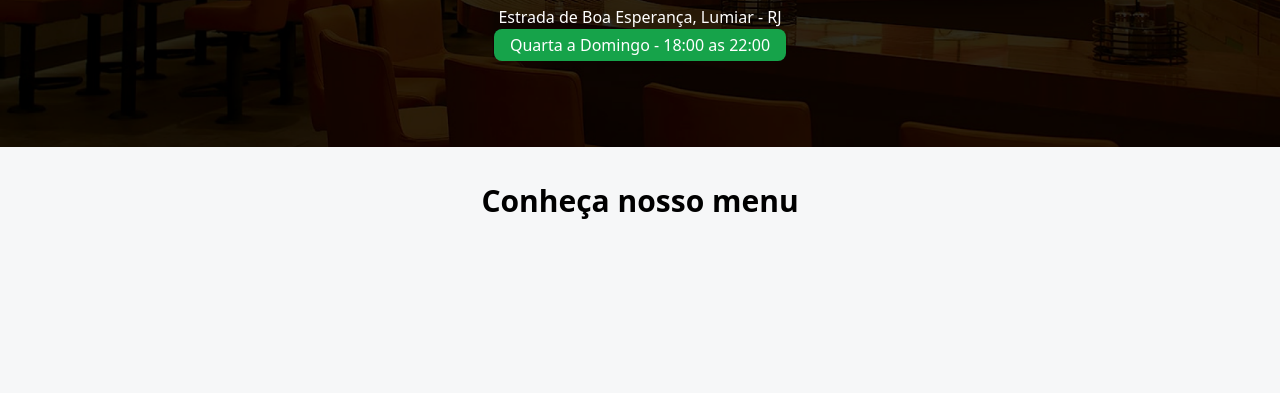
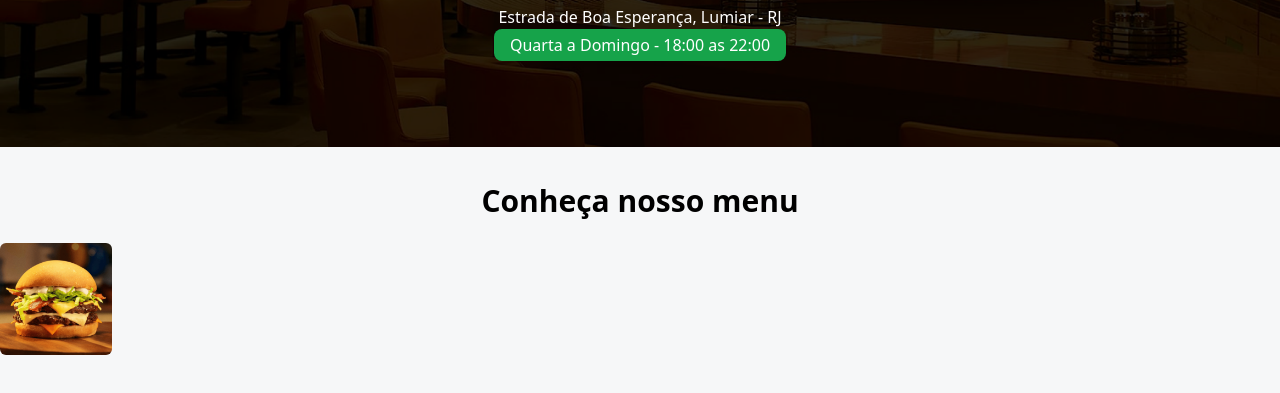
Before and after one commit to Bruno-Assumpcao-Motta/cardapio, a website: page index.html in a window 1280 px wide. Shown: the part 273-666 px from the top of the page. Drawn offline with Linux system fonts and the light colour scheme.

Commit message:
criando imagens dos produtos

```diff
--- a/index.html
+++ b/index.html
@@ -33,6 +33,18 @@
     <div id="menu">
 
         <main>
+            <!-- PRODUTO ITEM -->
+
+            <div>
+                <img
+                src="./assets/hamb-1.png"
+                alt="Hamburguer Smash"
+                class="w-28 h-28 rounded-md hover:scale-110 hover:-rotate-2"
+                />
+
+            </div>
+            <!-- FIM PRODUTO ITEM -->
+
 
         </main>
     </div>
```
Also changed, not shown: styles/output.css.
